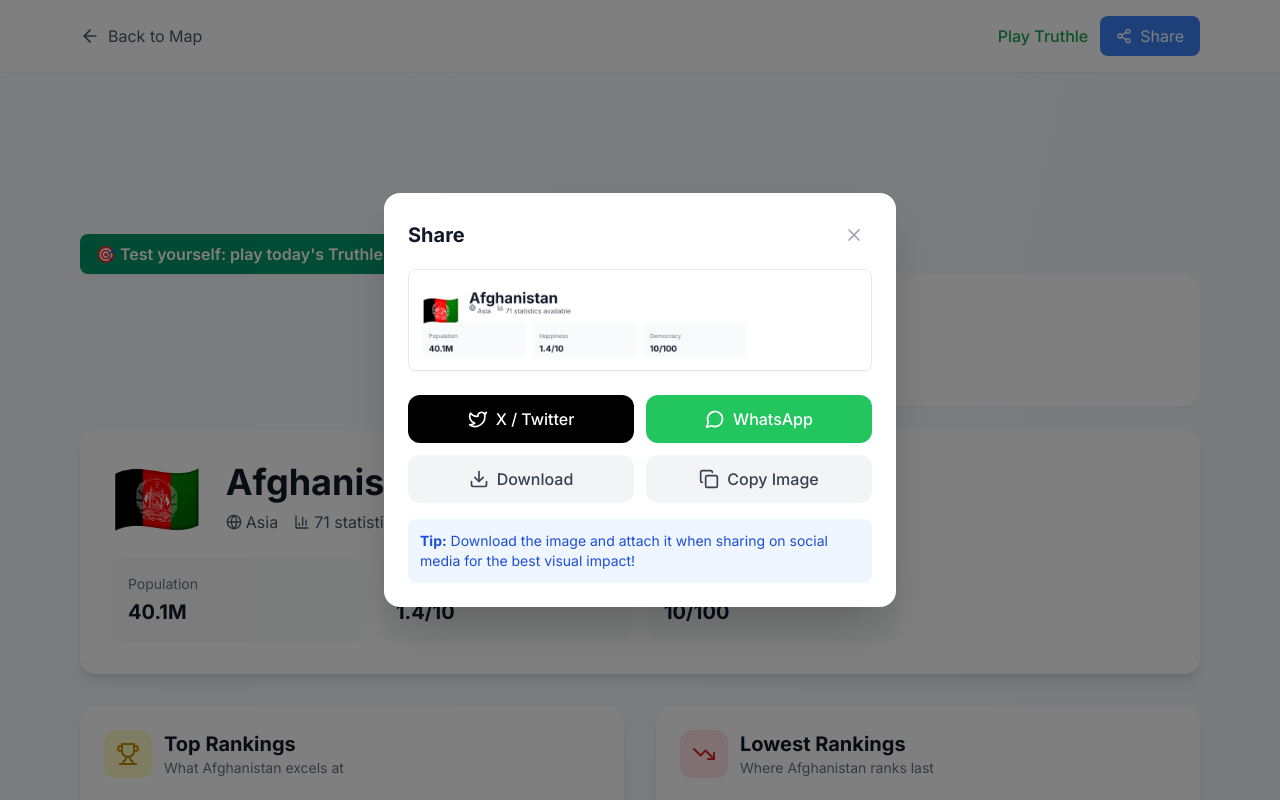
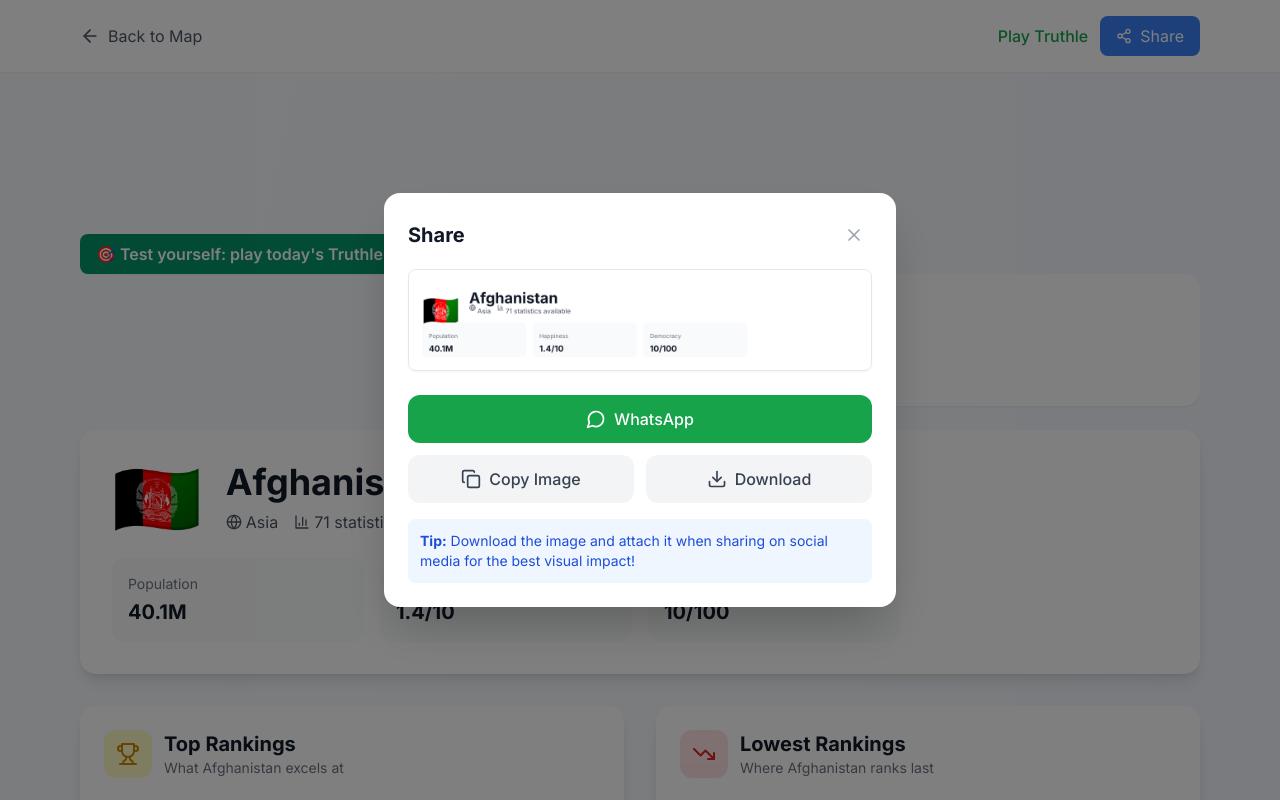
Before and after one commit to BenPomme/countrymap, a Next.js app: page /country/afghanistan in a window 1280 px wide. Both pictures are taken after a click on the button "Share". Shown: the top 800 px of the page. Built offline with nearby package versions, Linux system fonts and the light colour scheme; no server answers.

Commit message:
VisualShare: WhatsApp primary, Copy, Download; X removed

```diff
--- a/src/components/share/VisualShare.tsx
+++ b/src/components/share/VisualShare.tsx
@@ -2,7 +2,7 @@
 
 import { useState, useRef } from 'react'
 import html2canvas from 'html2canvas'
-import { Share2, Download, Copy, X, Twitter, MessageCircle, Check, Loader2 } from 'lucide-react'
+import { Share2, Download, Copy, X, MessageCircle, Check, Loader2 } from 'lucide-react'
 
 interface VisualShareProps {
   targetRef: React.RefObject<HTMLElement>
@@ -113,16 +113,6 @@
     }
   }
 
-  const handleTwitterShare = () => {
-    const text = encodeURIComponent(`${description}\n\n`)
-    const shareUrl = encodeURIComponent(url)
-    window.open(
-      `https://twitter.com/intent/tweet?text=${text}&url=${shareUrl}`,
-      '_blank',
-      'width=550,height=420'
-    )
-  }
-
   const handleWhatsAppShare = () => {
     const text = encodeURIComponent(`${description}\n\n${url}`)
     window.open(`https://wa.me/?text=${text}`, '_blank')
@@ -181,6 +171,15 @@
 
             {/* Share Options */}
             <div className="space-y-3">
+              {/* WhatsApp primary (X removed per share-bridge rules 2026-10-31) */}
+              <button
+                onClick={handleWhatsAppShare}
+                className="w-full flex items-center justify-center gap-2 px-4 py-3 bg-green-600 text-white rounded-xl hover:bg-green-700 transition-colors"
+              >
+                <MessageCircle className="w-5 h-5" />
+                <span className="font-medium">WhatsApp</span>
+              </button>
+
               {/* Native Share (mobile) */}
               {'share' in navigator && (
                 <button
@@ -193,34 +192,8 @@
                 </button>
               )}
 
-              {/* Social Buttons */}
-              <div className="grid grid-cols-2 gap-3">
-                <button
-                  onClick={handleTwitterShare}
-                  className="flex items-center justify-center gap-2 px-4 py-3 bg-black text-white rounded-xl hover:bg-gray-800 transition-colors"
-                >
-                  <Twitter className="w-5 h-5" />
-                  <span className="font-medium">X / Twitter</span>
-                </button>
-                <button
-                  onClick={handleWhatsAppShare}
-                  className="flex items-center justify-center gap-2 px-4 py-3 bg-green-500 text-white rounded-xl hover:bg-green-600 transition-colors"
-                >
-                  <MessageCircle className="w-5 h-5" />
-                  <span className="font-medium">WhatsApp</span>
-                </button>
-              </div>
-
               {/* Download & Copy */}
               <div className="grid grid-cols-2 gap-3">
-                <button
-                  onClick={handleDownload}
-                  disabled={!capturedImage}
-                  className="flex items-center justify-center gap-2 px-4 py-3 bg-gray-100 text-gray-700 rounded-xl hover:bg-gray-200 transition-colors disabled:opacity-50"
-                >
-                  <Download className="w-5 h-5" />
-                  <span className="font-medium">Download</span>
-                </button>
                 <button
                   onClick={handleCopyImage}
                   disabled={!capturedImage}
@@ -238,6 +211,14 @@
                     </>
                   )}
                 </button>
+                <button
+                  onClick={handleDownload}
+                  disabled={!capturedImage}
+                  className="flex items-center justify-center gap-2 px-4 py-3 bg-gray-100 text-gray-700 rounded-xl hover:bg-gray-200 transition-colors disabled:opacity-50"
+                >
+                  <Download className="w-5 h-5" />
+                  <span className="font-medium">Download</span>
+                </button>
               </div>
             </div>
 
```
